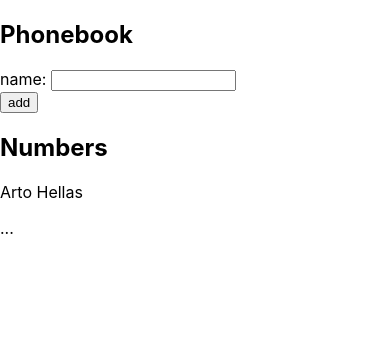
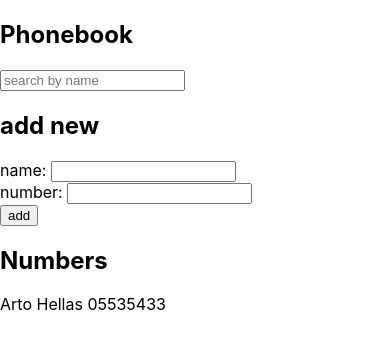
Before and after one commit to NivesG/mooc-web, a React (Create React App) app in the folder part2/phonebook/: page / in a window 390 px wide. Shown: the top 350 px of the page. Built offline with nearby package versions, Linux system fonts and the light colour scheme.

Commit message:
phonebook 2.8

```diff
--- a/part2/phonebook/src/App.js
+++ b/part2/phonebook/src/App.js
@@ -2,9 +2,13 @@ import React, { useState } from 'react'
 
 const App = () => {
   const [persons, setPersons] = useState([
-    { name: 'Arto Hellas' }
+    { name: 'Arto Hellas', number: '05535433'}
   ])
   const [newName, setNewName] = useState('')
+  const [newNumber, setNewNumber] = useState('')
+  const [search, setSearch] = useState ('')
+
+  const [searchresults, setSearchResults] = useState(persons)
 
   const addPerson = (event) => {
     event.preventDefault()
@@ -12,10 +16,12 @@ const App = () => {
     if (persons.some(person => person.name === newName)) {
       window.alert(`${newName} is already added to phonebook`);
       setNewName('')
+      setNewNumber('')
     }else{
-      const newPerson = {name: newName}
+      const newPerson = {name: newName, number: newNumber}
       setPersons(persons.concat(newPerson))
       setNewName('')
+      setNewNumber('')
     }
   }
 
@@ -23,28 +29,50 @@ const App = () => {
     setNewName(event.target.value)
   }
 
+  const handleNumberChange = (event) => {
+    setNewNumber(event.target.value)
+  }
+
+  const handleSearch =(event) => {
+    setSearch(event.target.value)
+    const filtered = persons.filter((person) => person.name.toLocaleLowerCase().includes(event.target.value.toLocaleLowerCase()))
+    setSearchResults(filtered)
+  }
+
   return (
     <div>
       <h2>Phonebook</h2>
-      <form onSubmit={addPerson}
+
+      <input
+        type="text"
+        placeholder="search by name"
+        value={search}
+        onChange={handleSearch}
+        />
+
+      <div>
+        <h2>add new</h2>
+        <form onSubmit={addPerson}
            >
         <div>
           name: <input
           value={newName}
           onChange={handleNameChange} />
         </div>
+        <div>number: <input
+          value={newNumber}
+          onChange={handleNumberChange}
+        /></div>
         <div>
           <button type="submit">add</button>
         </div>
       </form>
-      <h2>Numbers</h2>
-      <div>
-        {persons.map(perso => <p key={perso.name}>{perso.name}</p>)}
-
 
       </div>
 
-      ...
+      <h2>Numbers</h2>
+        {searchresults.map(perso => <p key={perso.name}>{perso.name} {perso.number}</p>)}
+
     </div>
   )
 }
```
